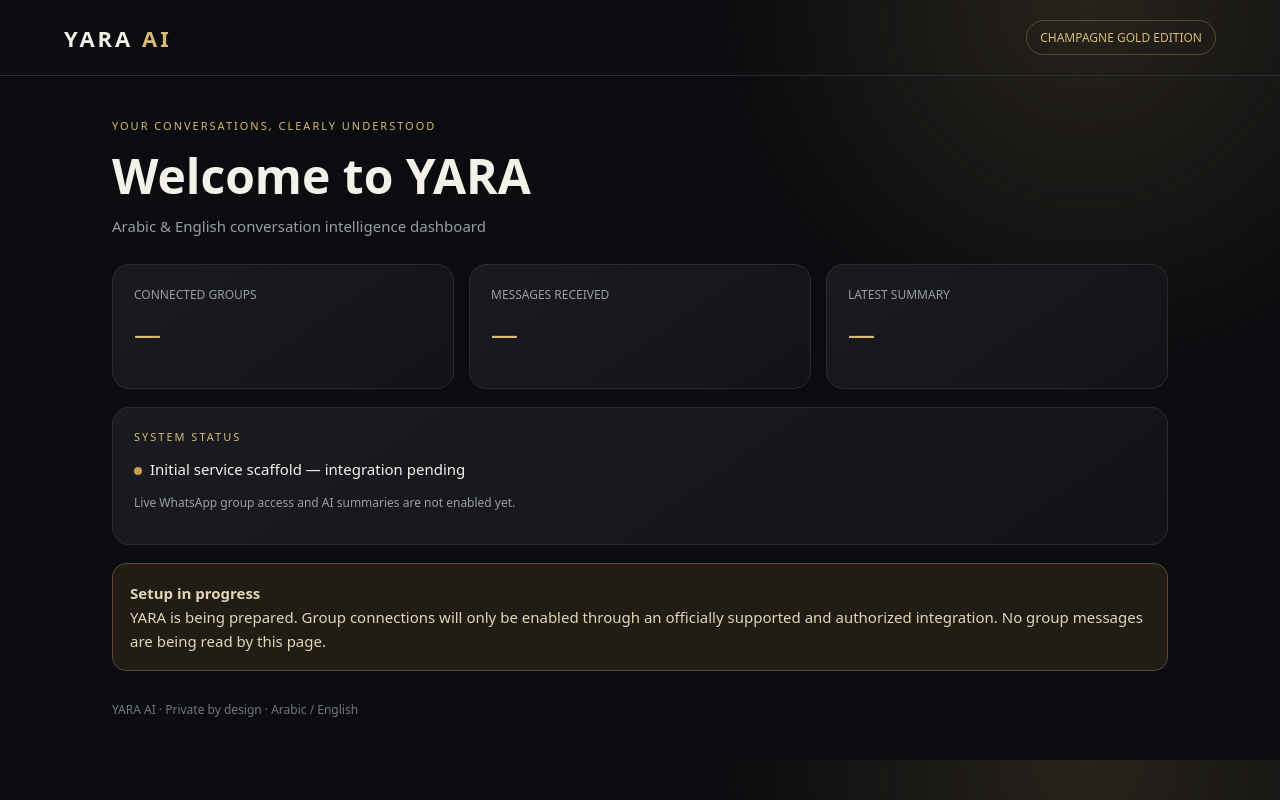
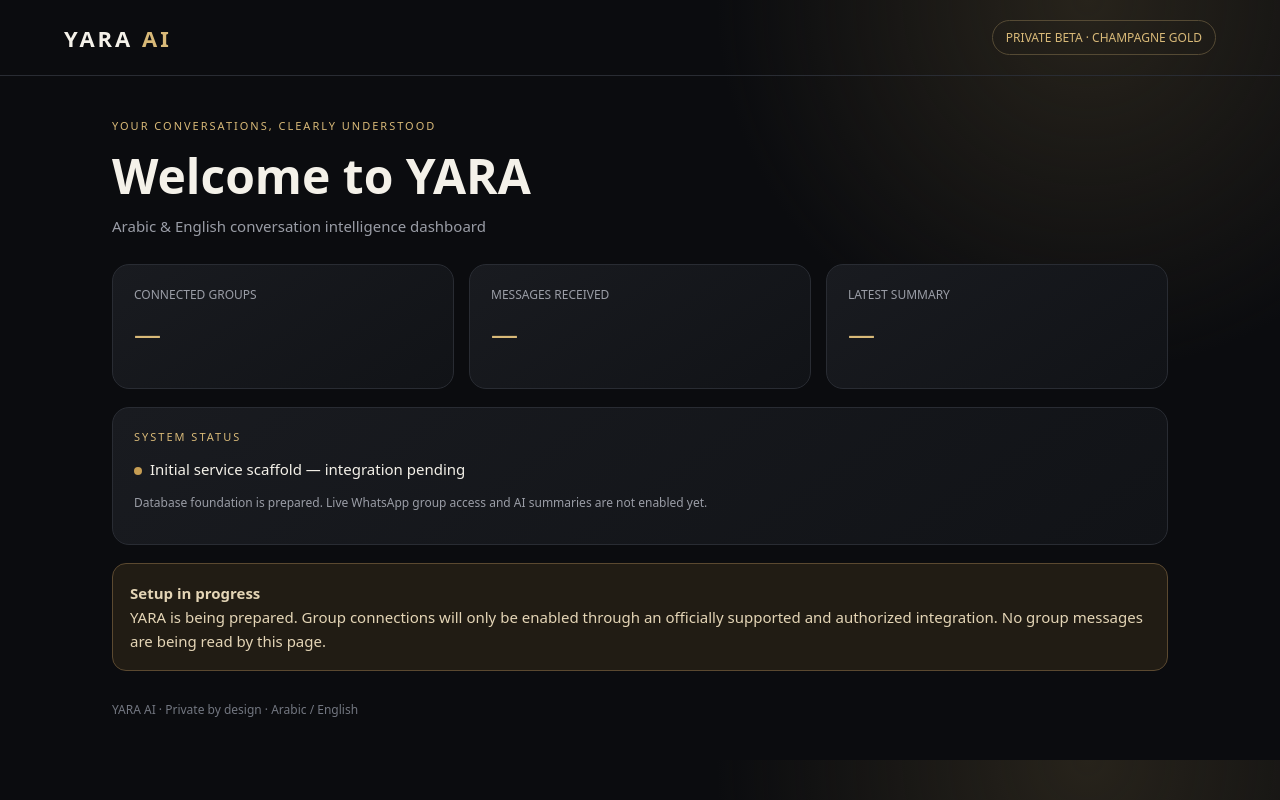
Before and after one commit to TanTan1978/YARA, a plain HTML site: page index.html in a window 1280 px wide. Drawn offline with Linux system fonts and the light colour scheme.

Commit message:
Clarify YARA private beta setup status

```diff
--- a/index.html
+++ b/index.html
@@ -17,7 +17,7 @@ footer{color:#737781;font-size:12px;margin:30px 0}
 @media(max-width:700px){.grid{grid-template-columns:1fr}.card{min-height:100px}main{margin:30px auto}}
 </style></head>
 <body>
-<header><div class="brand">YARA <span>AI</span></div><div class="pill">CHAMPAGNE GOLD EDITION</div></header>
+<header><div class="brand">YARA <span>AI</span></div><div class="pill">PRIVATE BETA · CHAMPAGNE GOLD</div></header>
 <main>
 <div class="eyebrow">Your conversations, clearly understood</div>
 <h1>Welcome to YARA</h1>
@@ -27,7 +27,7 @@ footer{color:#737781;font-size:12px;margin:30px 0}
 <div class="card"><div class="k">MESSAGES RECEIVED</div><div class="v">—</div></div>
 <div class="card"><div class="k">LATEST SUMMARY</div><div class="v">—</div></div>
 </section>
-<section class="card wide"><div class="eyebrow">System status</div><p><span class="status"></span>Initial service scaffold — integration pending</p><p class="k">Live WhatsApp group access and AI summaries are not enabled yet.</p></section>
+<section class="card wide"><div class="eyebrow">System status</div><p><span class="status"></span>Initial service scaffold — integration pending</p><p class="k">Database foundation is prepared. Live WhatsApp group access and AI summaries are not enabled yet.</p></section>
 <div class="notice"><strong>Setup in progress</strong><br>YARA is being prepared. Group connections will only be enabled through an officially supported and authorized integration. No group messages are being read by this page.</div>
 <footer>YARA AI · Private by design · Arabic / English</footer>
 </main></body></html>
```
